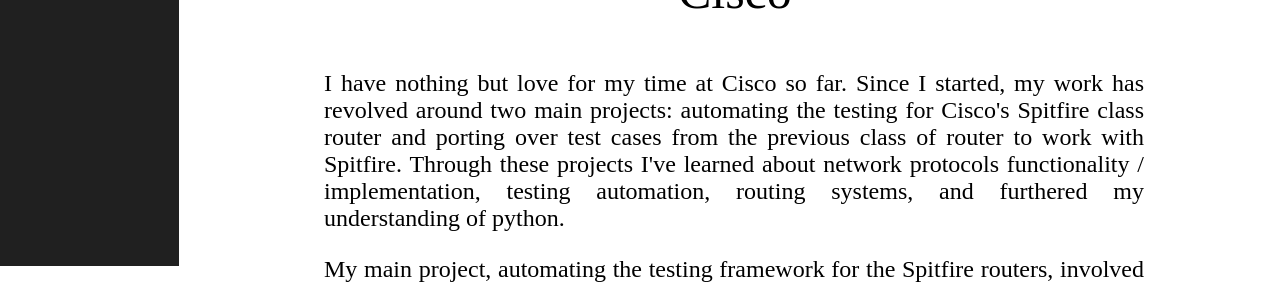
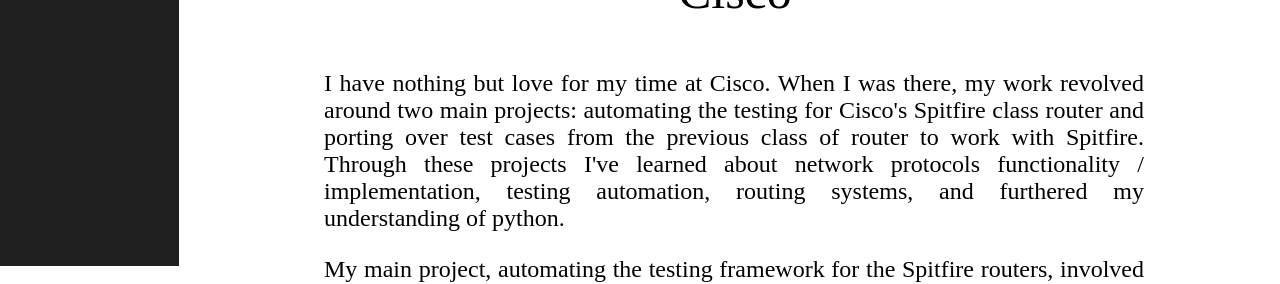
Before and after one commit to joshuakwright/Joshua-Wright-Website, a React (Create React App) app: page /#/proexp/cisco in a window 1280 px wide. Shown: the part 614-898 px from the top of the page. Built offline with nearby package versions, Linux system fonts and the light colour scheme.

Commit message:
few final changes

```diff
--- a/src/Education/Schools/CPA/CPA.css
+++ b/src/Education/Schools/CPA/CPA.css
@@ -1,6 +1,6 @@
 .cpa-picture {
     display: flex;
-    margin-left: 45%;
+    margin-left: 48%;
     margin-top: 20vh;
     margin-bottom: 8vh;
     max-width: 50%;
--- a/src/Education/Schools/UTK/UTK.js
+++ b/src/Education/Schools/UTK/UTK.js
@@ -10,7 +10,7 @@
       <div className='utk-text'>
         <p>
           UTK is where I am currently studying for an undergraduate degree in
-          Computer Science and Mathematics. In addition to school, I've been
+          Computer Science and Applied Mathematics. In addition to school, I've been
           involved in various extra curricular activities, including: Toastmasters,
           swim club, rock climbing club, fraternity life, wakeboard club, outdoors
           club, and frequently go to the gym.
--- a/src/Home/AboutMe/Description.js
+++ b/src/Home/AboutMe/Description.js
@@ -8,7 +8,7 @@
       <div className='text'>
         <p>
           Hi there! Welcome to my website. Let me tell you a little about myself. I'm currently enrolled at the
-          University of Tennessee Knoxville as a senior majoring in Computer Science and Mathematics. However,
+          University of Tennessee Knoxville as a senior majoring in Computer Science and Applied Mathematics. However,
           this summer, I am interning at Cisco Systems as a Technical Undergraduate intern working on developing
           testing software for Cisco's Spitfire class routers.
         </p>
--- a/src/ProExp/Companies/Cisco/Cisco.js
+++ b/src/ProExp/Companies/Cisco/Cisco.js
@@ -9,8 +9,8 @@
       <p className='cisco-company'>Cisco</p>
       <div className='cisco-text'>
         <p>
-          I have nothing but love for my time at Cisco so far. Since I started,
-          my work has revolved around two main projects: automating the testing
+          I have nothing but love for my time at Cisco. When I was there,
+          my work revolved around two main projects: automating the testing
           for Cisco's Spitfire class router and porting over test cases from the
           previous class of router to work with Spitfire. Through these projects
           I've learned about network protocols functionality / implementation, testing
```
